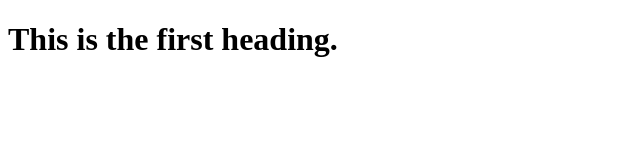
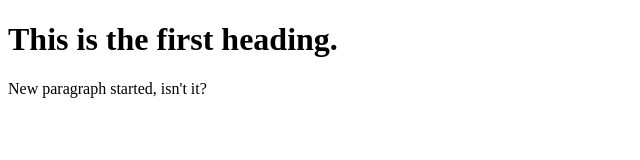
Before and after one commit to AlAmin-Kabir/HTML, a plain HTML site: page Index.html in a window 1280 px wide. Shown: the whole page, without its empty margins (0-640 px from the left). Drawn offline with Linux system fonts and the light colour scheme.

Commit message:
New paragraph added

```diff
--- a/Index.html
+++ b/Index.html
@@ -7,5 +7,6 @@
 </head>
 <body>
     <h1>This is the first heading.</h1>
+    <p>New paragraph started, isn't it?</p>
 </body>
 </html>
```
